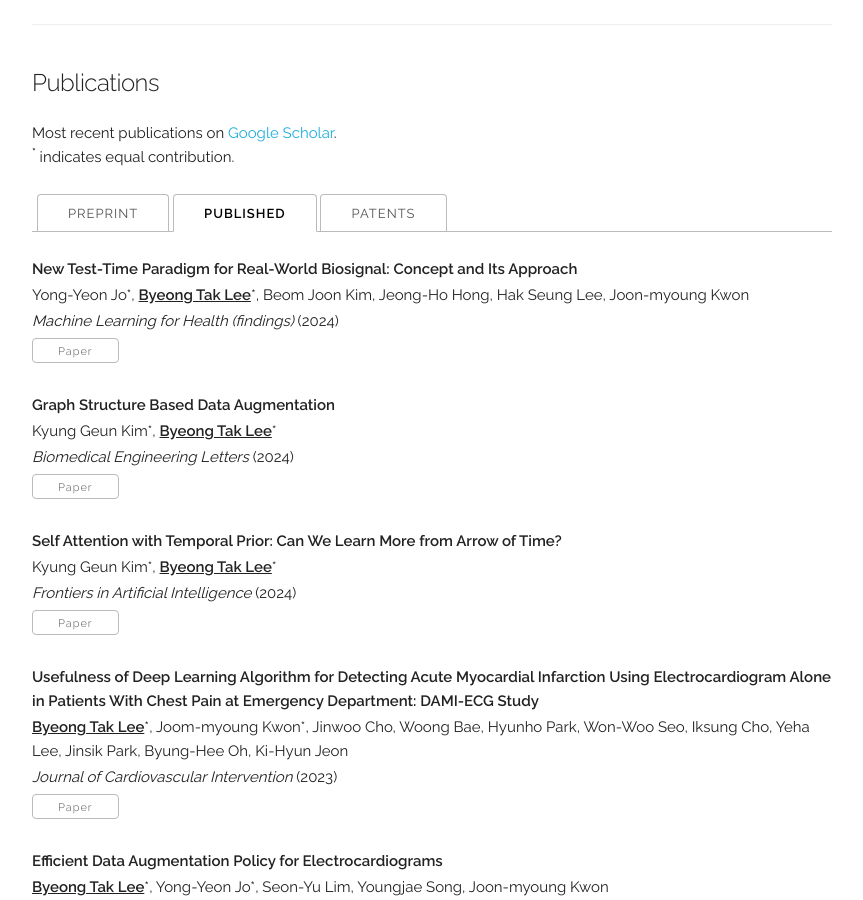
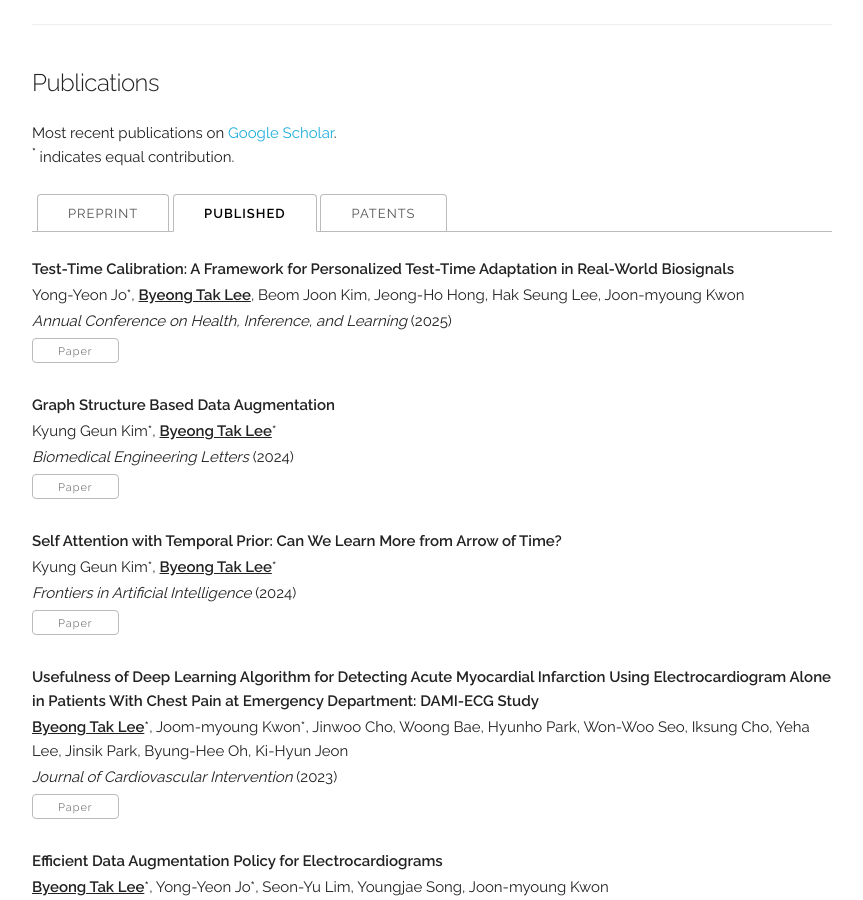
Before and after one commit to byeongtak/byeongtak.github.io, a Jekyll site: the page built from index.html, in a window 1280 px wide and 900 px high, scrolled down 454 px. Shown: the whole window, without its empty margins (208-1071 px from the left). Built offline with Jekyll 4.4.1, drawn with Linux system fonts in a browser that asks for light colours; some of the changed text lies outside the part shown.

Commit message:
Update publications.yaml

```diff
--- a/_data/publications.yaml
+++ b/_data/publications.yaml
@@ -1,8 +1,8 @@
 papers:
-  - title: "New Test-Time Paradigm for Real-World Biosignal: Concept and Its Approach"
-    year: "2024"
-    authors: "Yong-Yeon Jo*, <b><u>Byeong Tak Lee</u></b>*, Beom Joon Kim, Jeong-Ho Hong, Hak Seung Lee, Joon-myoung Kwon"
-    venue: "Machine Learning for Health (findings)"
+  - title: "Test-Time Calibration: A Framework for Personalized Test-Time Adaptation in Real-World Biosignals"
+    year: "2025"
+    authors: "Yong-Yeon Jo*, <b><u>Byeong Tak Lee</u></b>, Beom Joon Kim, Jeong-Ho Hong, Hak Seung Lee, Joon-myoung Kwon"
+    venue: "Annual Conference on Health, Inference, and Learning"
     paper_pdf: ""
     category: "ML"
     selected: y
@@ -95,11 +95,11 @@
     category: "ML"
     selected: y
 
-  - title: "Revisiting Neural Network Scale for ECG Classification"
-    year: "preprint"
+  - title: "Unveiling the secrets of neural network scaling for ECG classification"
+    year: "2025"
     authors: "<b><u>Byeong Tak Lee</u></b>, Yong-Yeon Jo, Joon-Myoung Kwon"
-    venue: "under review"
-    paper_pdf: "https://arxiv.org/abs/2308.12492"
+    venue: "Informatics in Medicine Unlocked"
+    paper_pdf: "https://www.sciencedirect.com/science/article/pii/S2352914825000279"
     category: "ML"
     selected: y
 
```
